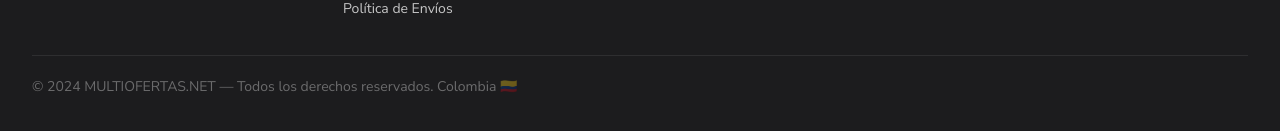
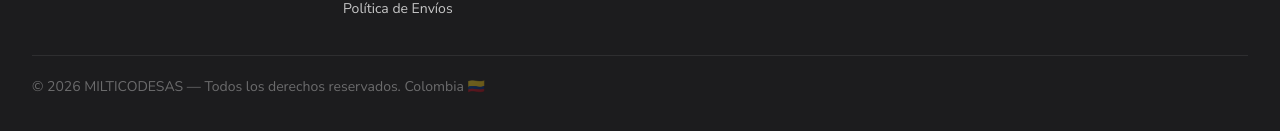
Before and after one commit to danielbartet/ecommerce-colombia, a Next.js app: page / in a window 1280 px wide. Shown: the part 2057-2188 px from the top of the page. Built offline with nearby package versions, Linux system fonts and the light colour scheme; no server answers.

Commit message:
fix: update footer copyright to 2026 MILTICODESAS
Co-Authored-By: Claude Sonnet 4.6 <noreply@anthropic.com>

```diff
--- a/components/Footer/Footer.tsx
+++ b/components/Footer/Footer.tsx
@@ -84,7 +84,7 @@ export default function Footer() {
 
         {/* Copyright */}
         <div className={styles.copy}>
-          <p>© 2024 MULTIOFERTAS.NET — Todos los derechos reservados. Colombia 🇨🇴</p>
+          <p>© 2026 MILTICODESAS — Todos los derechos reservados. Colombia 🇨🇴</p>
         </div>
 
       </div>
--- a/index.html
+++ b/index.html
@@ -1508,7 +1508,7 @@
 
       <!-- Copyright -->
       <div class="footer-copy" style="width:100%;">
-        <p>© 2024 MULTIOFERTAS.NET — Todos los derechos reservados. Colombia 🇨🇴</p>
+        <p>© 2026 MILTICODESAS — Todos los derechos reservados. Colombia 🇨🇴</p>
       </div>
 
     </div>
```
